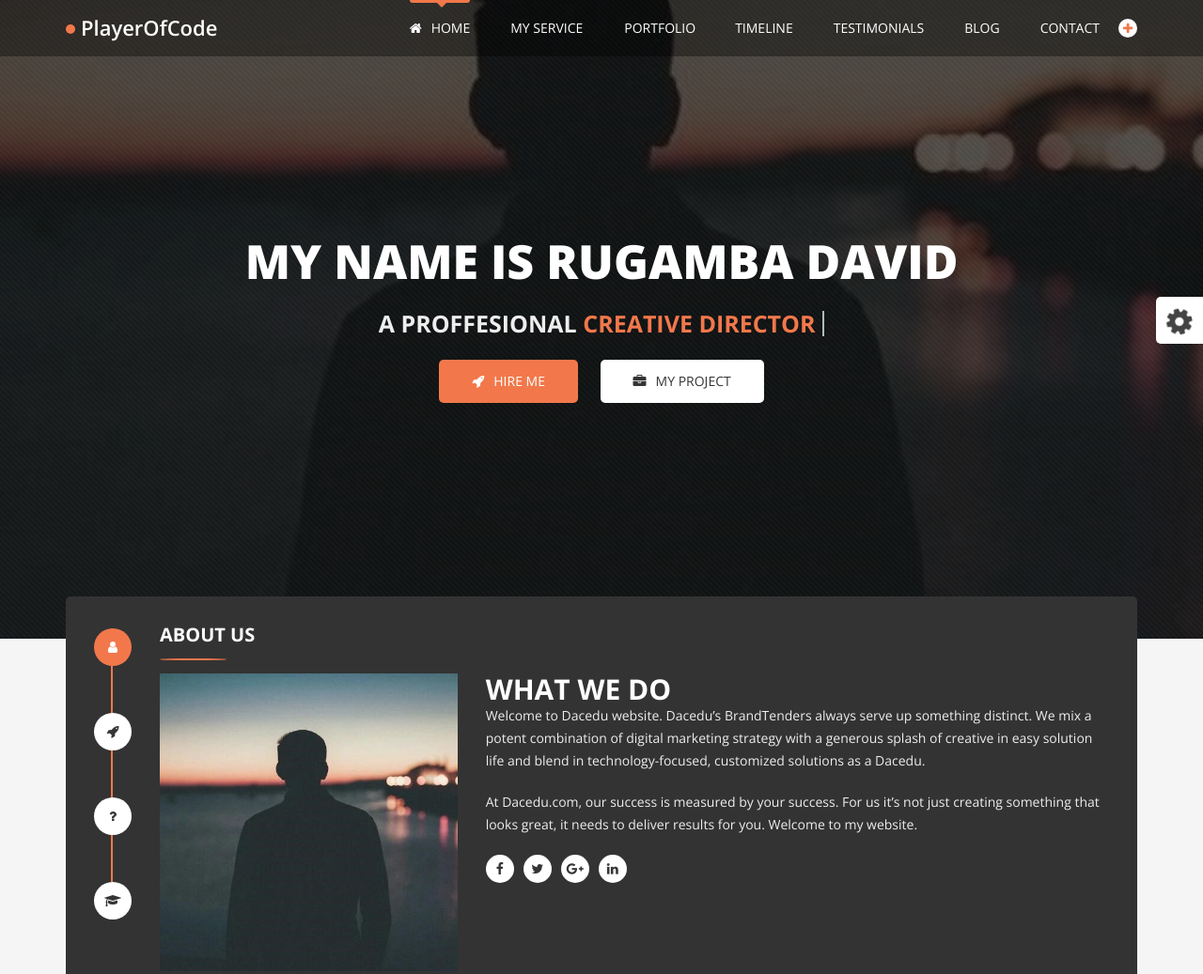
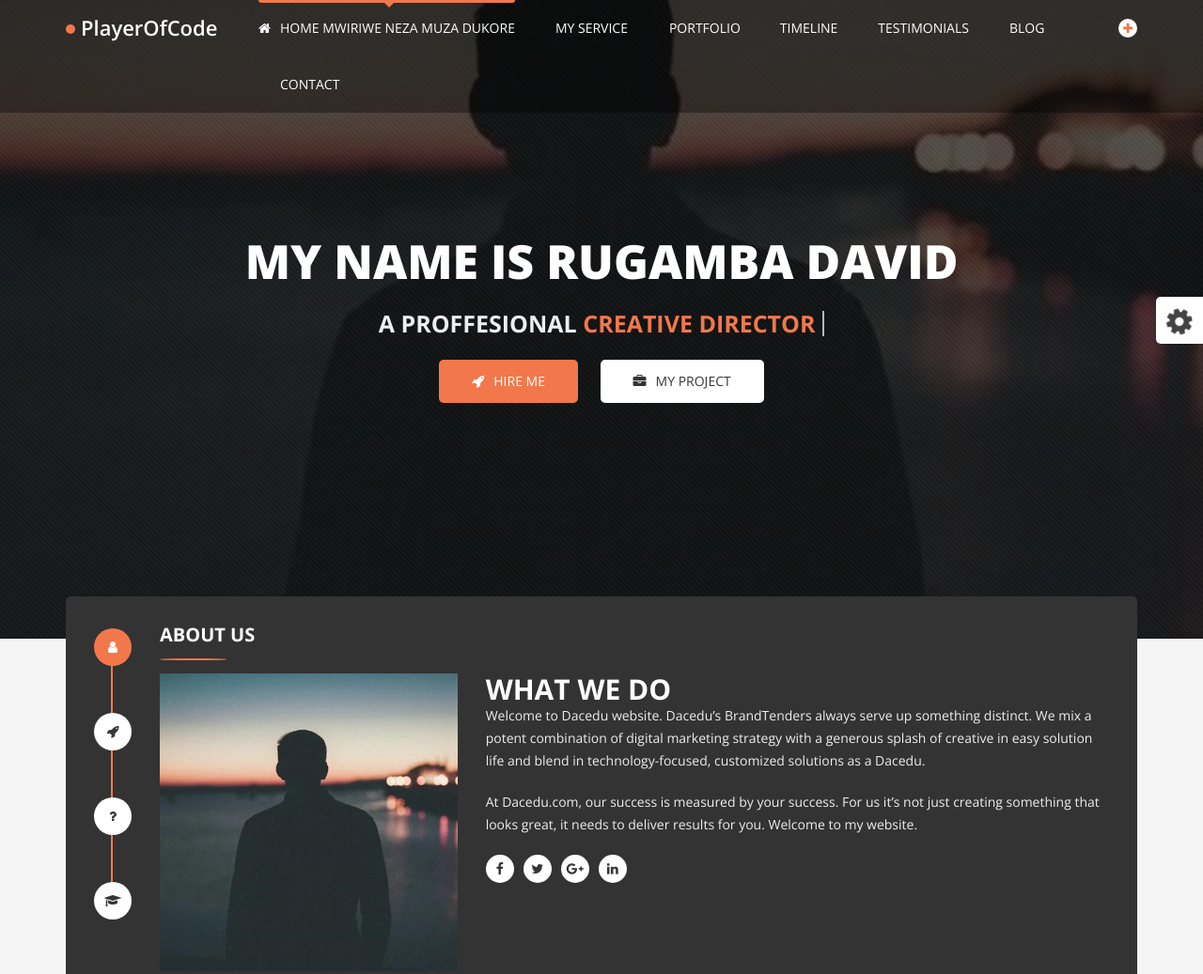
Before and after one commit to dmbagaru16/Dacedu, a plain HTML site: page index.html in a window 1280 px wide. Shown: the top 1037 px of the page at 94% size. Drawn offline with nearby package versions, Linux system fonts and the light colour scheme.

Commit message:
Update index.html

```diff
--- a/index.html
+++ b/index.html
@@ -111,7 +111,7 @@
 							<nav class="mainmenu">
 								<div class="collapse navbar-collapse">
 									<ul class="nav navbar-nav menu">
-										<li><a class="active" href="#personal-area"><i class="fa fa-home"></i>Home</a></li>
+										<li><a class="active" href="#personal-area"><i class="fa fa-home"></i>Home MWIRIWE NEZA MUZA DUKORE</a></li>
 										<li><a href="#my-service"><i class="fa fa-rocket"></i>My Service</a></li>
 										<li><a href="#portfolio"><i class="fa fa-briefcase"></i>Portfolio</a></li>
 										<li><a href="#my-timeline"><i class="fa fa-history"></i>Timeline</a></li>
```
